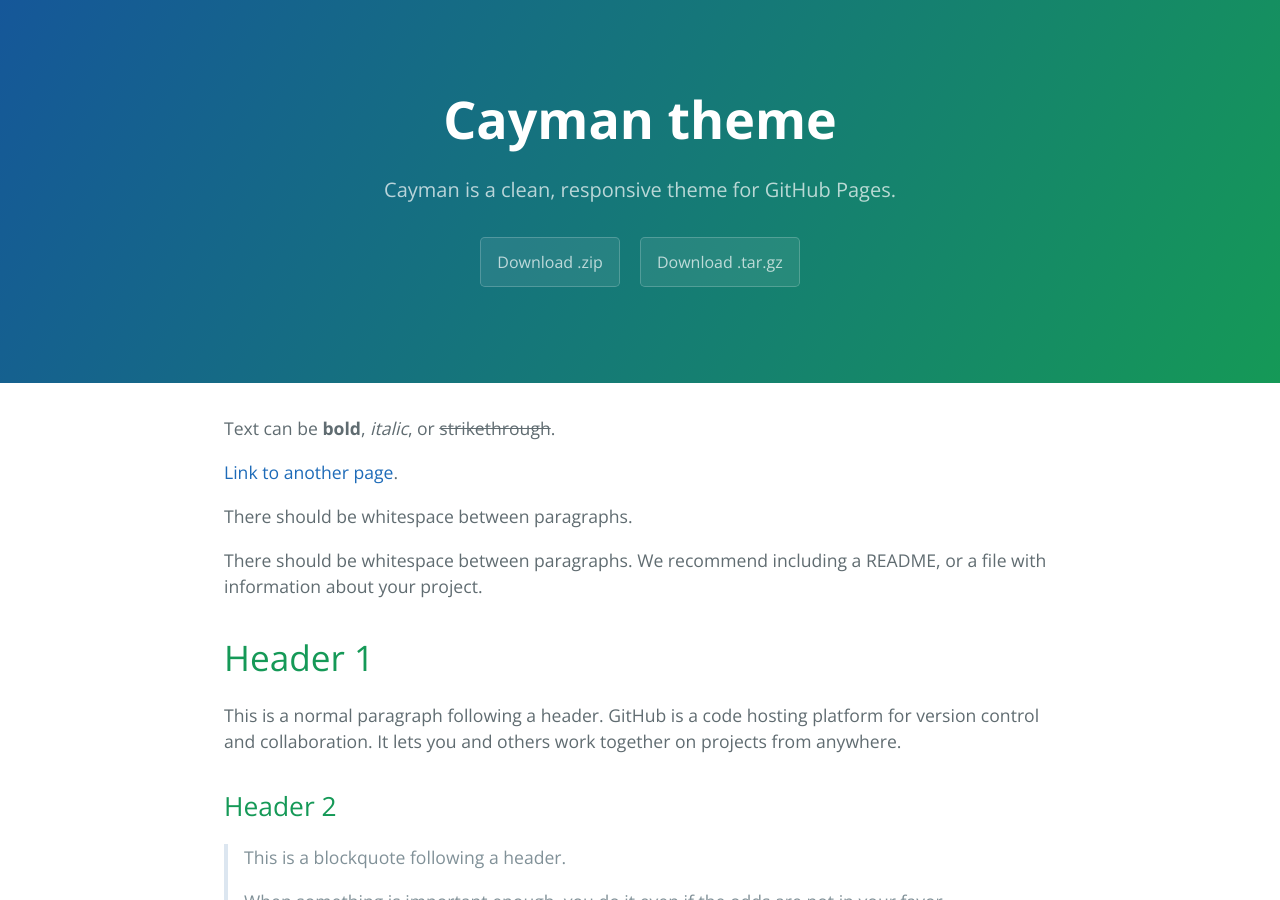
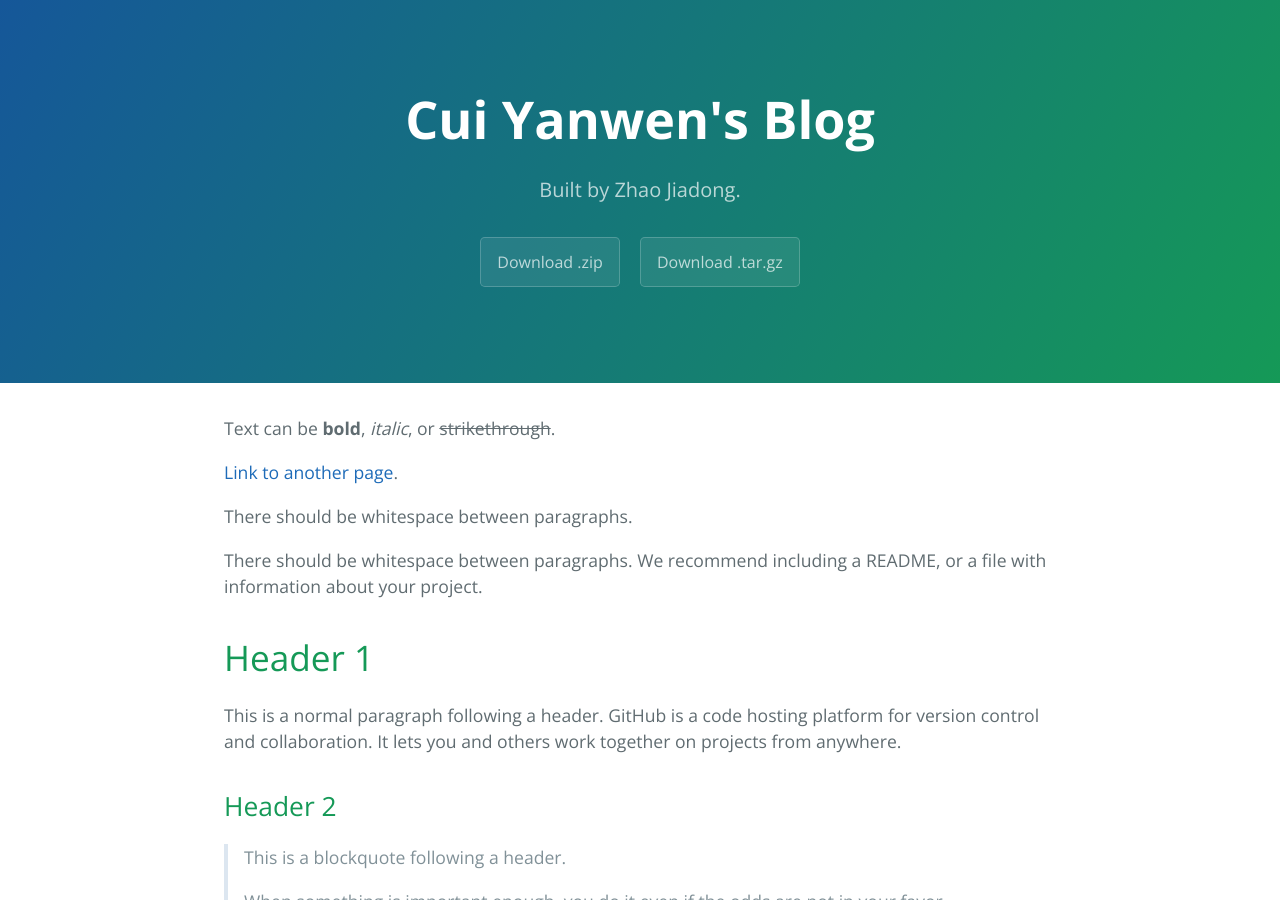
Before and after one commit to cuiyanwen/cuiyanwen.github.io, a Jekyll site: the page built from index.md, in a window 1280 px wide and 900 px high. Built offline with Jekyll 4.4.1, drawn with Linux system fonts in a browser that asks for light colours.

Commit message:
Update _config.yml

```diff
--- a/_config.yml
+++ b/_config.yml
@@ -1,5 +1,5 @@
-title: Cayman theme
-description: Cayman is a clean, responsive theme for GitHub Pages.
+title: Cui Yanwen's Blog
+description: Built by Zhao Jiadong.
 show_downloads: true
 google_analytics:
 theme: jekyll-theme-cayman
```
